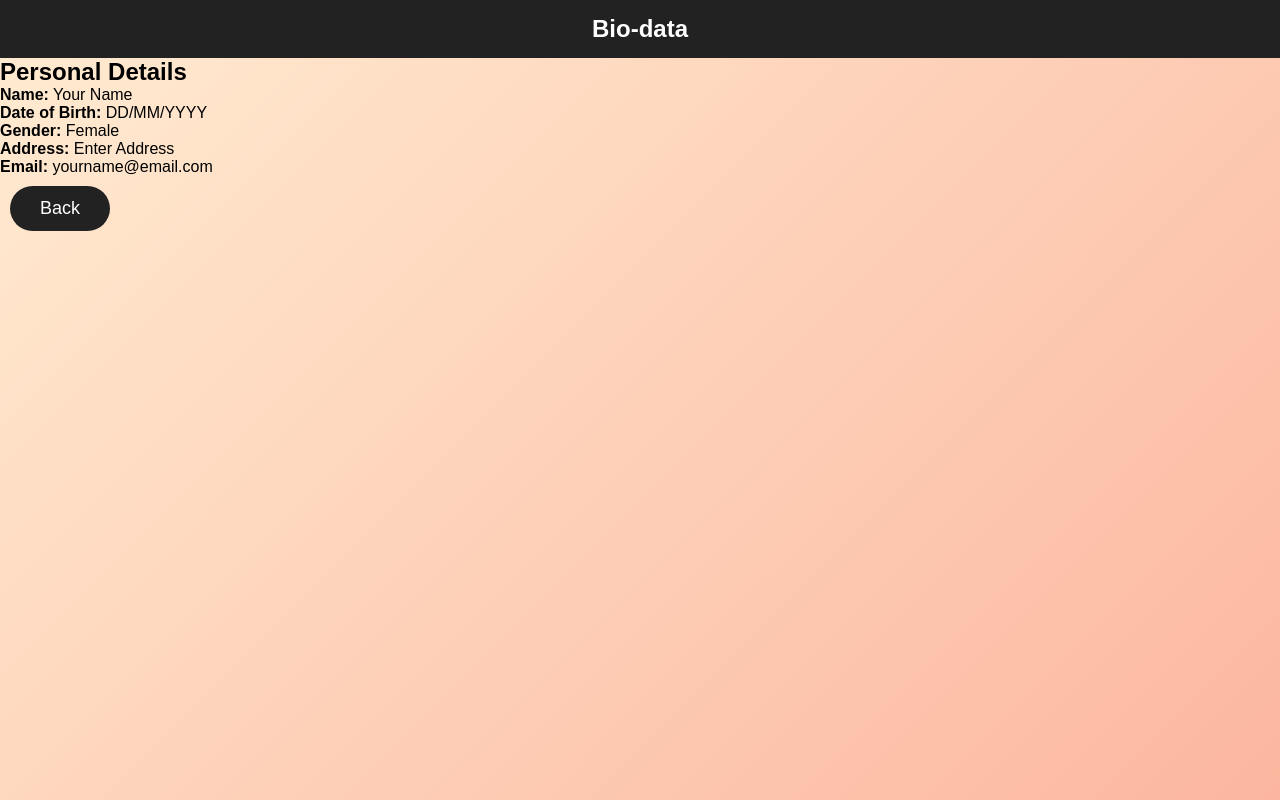
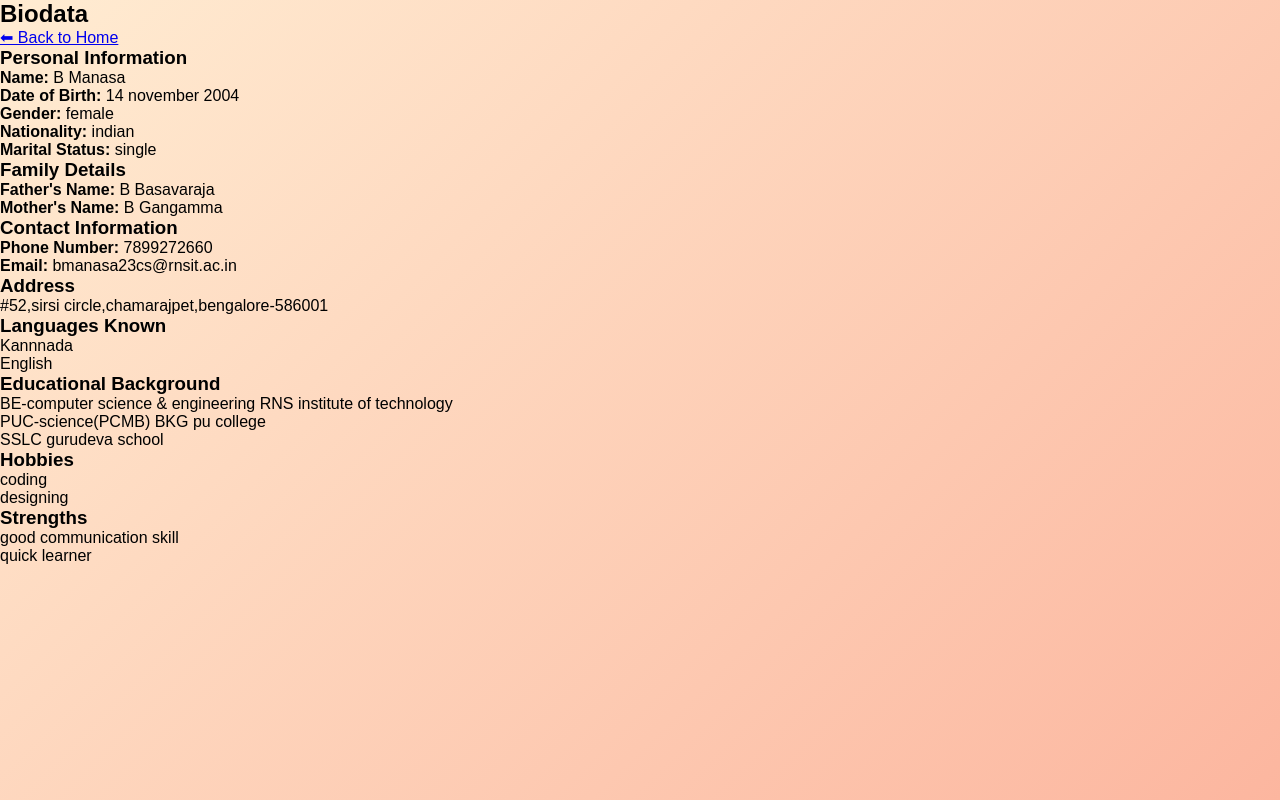
Before and after one commit to manasab660-blip/my-website, a plain HTML site: page biodata.html in a window 1280 px wide. Drawn offline with Linux system fonts and the light colour scheme.

Commit message:
Update biodata.html

```diff
--- a/biodata.html
+++ b/biodata.html
@@ -2,24 +2,66 @@
 <html lang="en">
 <head>
     <meta charset="UTF-8">
-    <title>Bio-data</title>
+    <title>Biodata</title>
     <link rel="stylesheet" href="style.css">
 </head>
 <body>
 
-    <nav class="navbar">
-        <h2 class="logo">Bio-data</h2>
-    </nav>
+<div class="header">
+    <h2>Biodata</h2>
+    <a class="back-link" href="index.html">⬅ Back to Home</a>
+</div>
 
-    <div class="card">
-        <h2>Personal Details</h2>
-        <p><strong>Name:</strong> Your Name</p>
-        <p><strong>Date of Birth:</strong> DD/MM/YYYY</p>
-        <p><strong>Gender:</strong> Female</p>
-        <p><strong>Address:</strong> Enter Address</p>
-        <p><strong>Email:</strong> yourname@email.com</p>
-        <a href="index.html" class="btn">Back</a>
-    </div>
+<div class="content-box">
+    <h3>Personal Information</h3>
+    <p><strong>Name:</strong> B Manasa</p>
+    <p><strong>Date of Birth:</strong> 14 november 2004</p>
+    <p><strong>Gender:</strong> female</p>
+    <p><strong>Nationality:</strong> indian</p>
+    <p><strong>Marital Status:</strong> single</p>
+
+    <h3>Family Details</h3>
+    <p><strong>Father's Name:</strong> B Basavaraja</p>
+    <p><strong>Mother's Name:</strong> B Gangamma</p>
+
+    <h3>Contact Information</h3>
+    <p><strong>Phone Number:</strong> 7899272660</p>
+    <p><strong>Email:</strong> bmanasa23cs@rnsit.ac.in</p>
+
+    <h3>Address</h3>
+    <p>#52,sirsi circle,chamarajpet,bengalore-586001</p>
+
+    <h3>Languages Known</h3>
+    <ul>
+        <li>Kannnada</li>
+        <li>English</li>
+    </ul>
+
+    <h3>Educational Background</h3>
+    <ul>
+        <li>BE-computer science & engineering
+            RNS institute of technology
+        </li>
+        <li>PUC-science(PCMB)
+            BKG pu college
+        </li>
+        <li>SSLC
+            gurudeva school
+        </li>
+    </ul>
+
+    <h3>Hobbies</h3>
+    <ul>
+        <li>coding</li>
+        <li>designing</li>
+    </ul>
+
+    <h3>Strengths</h3>
+    <ul>
+        <li>good communication skill</li>
+        <li>quick learner</li>
+    </ul>
+</div>
 
 </body>
 </html>
```
